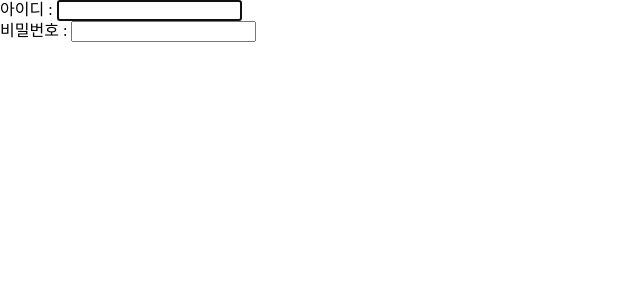
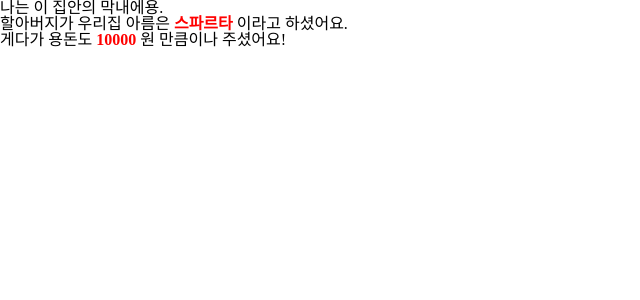
Before and after one commit to ddoddiworld/React_study, a React (Create React App) app in the folder week-2/: page / in a window 1280 px wide. Shown: the top 300 px of the page, without its empty margins (0-640 px from the left). Built offline with nearby package versions, Linux system fonts and the light colour scheme.

Commit message:
createContext

```diff
--- a/week-2/src/App.jsx
+++ b/week-2/src/App.jsx
@@ -1,43 +1,9 @@
-import React, {useState, useEffect, useRef } from 'react'
+import React from 'react'
+import GrandFather from './components/GrandFather'
 
 function App() {
-    const [id, setId] = useState('')
-    const idRef = useRef('');
-    const pwRef = useRef('');
-
-    // 화면이 랜더링될 때 어떤 작업을 하고 싶다! : useEffect
-    useEffect(()=>{
-        idRef.current.focus();
-        // pwRef.current.focus();
-    }, [])
-
-    // useEffect
-    useEffect(()=>{
-        if(id.length >= 10) {
-            pwRef.current.focus();
-        }
-    }, [id]) // []안에 넣으면 넣은 값이 바뀔때마다 업데이트 해 줘야 하기 때문에 넣어야 함!
-
-    // useState
-    // const idChk = (event) => {
-    //     setId(event.target.value);
-    //     // 리액트에서 state -> 배치 업데이트... 1개씩 늦게 업데이트가 됨!
-    //     if(id.length === 9) {
-    //         pwRef.current.focus();
-    //     } else {
-    //         idRef.current.focus();
-    //     }
-    // }
-
     return (
-    <>
-    <div>
-        아이디 : <input type="text" value={id} onChange={(event)=>{setId(event.target.value)}} ref={idRef}></input>
-    </div>
-    <div>
-        비밀번호 : <input type="password" ref={pwRef}></input>
-    </div>
-    </>
+    <GrandFather></GrandFather>
     )
 }
 
--- /dev/null
+++ b/week-2/src/components/Child.jsx
@@ -0,0 +1,20 @@
+import React, { useContext } from 'react'
+import { FamilyContext } from '../context/FamilyContext'
+
+const style = {
+  color: 'red',
+  fontWeight : '900'
+}
+
+function Child() {
+  const data = useContext(FamilyContext)
+
+  return (
+    <div>나는 이 집안의 막내에용. <br/>
+    할아버지가 우리집 아름은 <span style={style}>{data.houseName}</span> 이라고 하셨어요. <br/>
+    게다가 용돈도 <span style={style}>{data.pocketMony}</span> 원 만큼이나 주셨어요!
+    </div>
+  )
+}
+
+export default Child
--- /dev/null
+++ b/week-2/src/components/Father.jsx
@@ -0,0 +1,10 @@
+import React from 'react'
+import Child from './Child'
+
+function Father() {
+  return (
+    <Child></Child>
+  )
+}
+
+export default Father
--- /dev/null
+++ b/week-2/src/components/GrandFather.jsx
@@ -0,0 +1,19 @@
+import React from 'react'
+import Father from './Father';
+import { FamilyContext } from '../context/FamilyContext';
+
+// GF -> child에게 어떤 정보를 알려줘서 child가 그 내용을 출력하도록
+function GrandFather() {
+  const houseName = '스파르타';
+  const pocketMony = 10000;
+  return(
+  <FamilyContext.Provider value={{
+    houseName,
+    pocketMony
+  }}>
+    <Father></Father>
+  </FamilyContext.Provider>
+  )
+}
+
+export default GrandFather
--- /dev/null
+++ b/week-2/src/context/FamilyContext.js
@@ -0,0 +1,3 @@
+import { createContext } from "react";
+
+export const FamilyContext = createContext(null);
```
